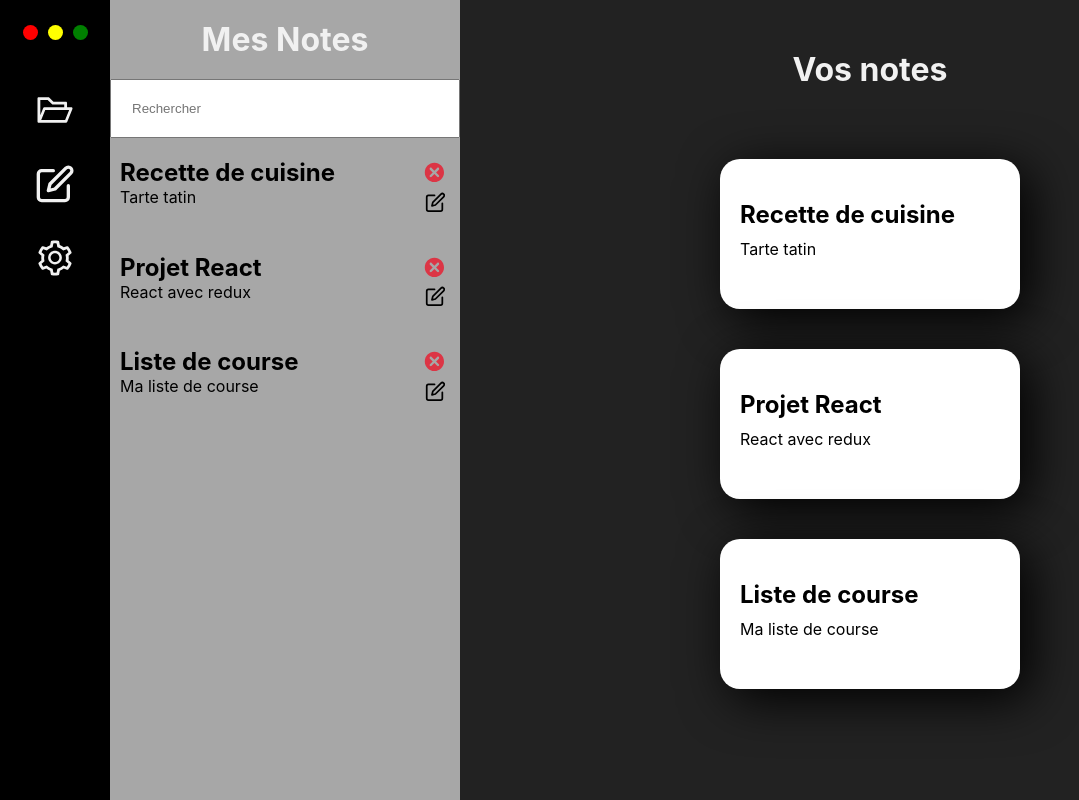
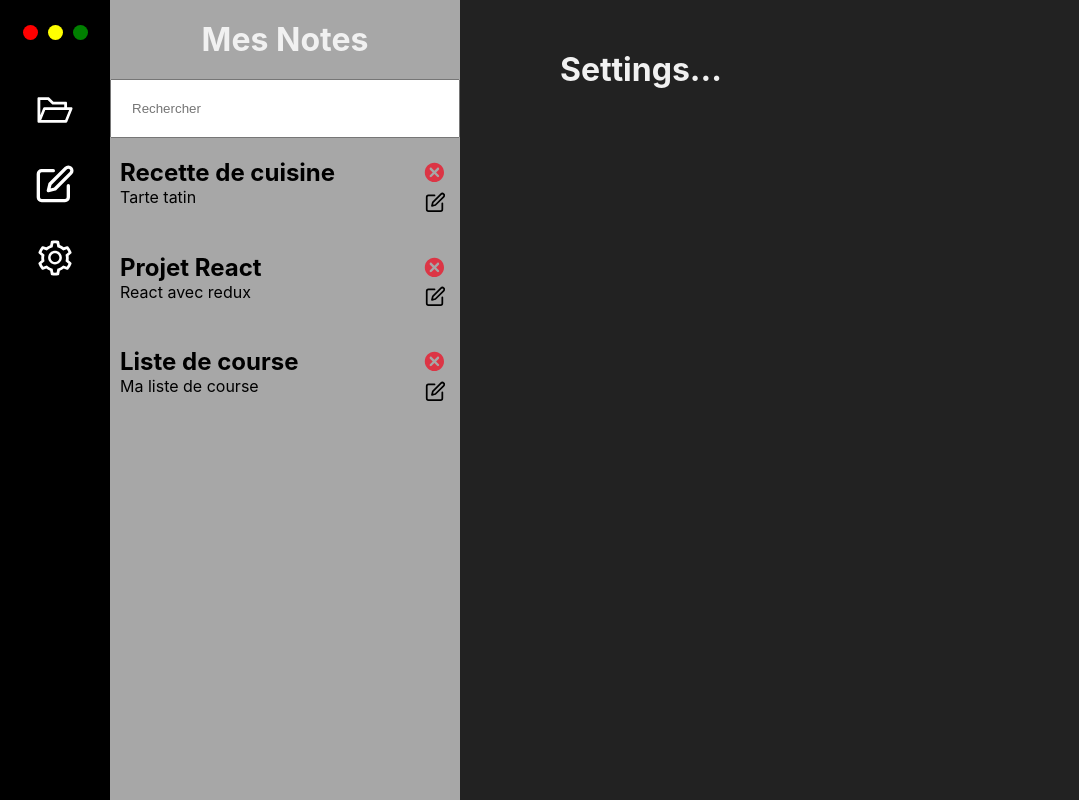
Before and after one commit to Keongy/app-note, a React (Create React App) app: page /reglages in a window 1280 px wide. Before the commit this address led to /. Shown: the whole page, without its empty margins (0-1079 px from the left). Built offline with nearby package versions, Linux system fonts and the light colour scheme.

Commit message:
add searchFilter and link for navigation

```diff
--- a/src/App.js
+++ b/src/App.js
@@ -4,6 +4,7 @@ import Edit from './components/edit';
 import Error from './components/error';
 import LeftSide from './components/leftSide';
 import Main from './components/main';
+import Setting from './components/setting';
 import './index.css'
 
 function App() {
@@ -15,6 +16,7 @@ function App() {
       <Routes>
         <Route path='/' element={<Main />} />
         <Route path='/editer' element={<Edit />} />
+        <Route path='/reglages' element={<Setting />} />
         <Route path='/note/:id' element={<DisplayNote />} />
         <Route path='*' element={<Error />} />
       </Routes>
--- a/src/components/navBarVertival/index.js
+++ b/src/components/navBarVertival/index.js
@@ -2,10 +2,9 @@ import React from 'react';
 import './navBarVertical.css'
 import { AiOutlineFolderOpen, AiOutlineSetting } from "react-icons/ai";
 import { FiEdit } from "react-icons/fi";
-import { useNavigate } from 'react-router-dom';
+import { Link } from 'react-router-dom';
 
 const NavBarVertical = () => {
-    const navigate = useNavigate()
     return (
         <div className="nav-vertical">
             <div className="dot">
@@ -15,15 +14,17 @@ const NavBarVertical = () => {
                     <li></li>
                 </ul>
             </div>
-            <div className="icon-folder" onClick={() => navigate('/')}>
-                <AiOutlineFolderOpen size="2.5em" />
-            </div>
-            <div className="icon-edit" onClick={() => navigate('/editer')}>
-                <FiEdit size="2.5em" />
-            </div>
-            <div className="icon-setting" onClick={() => navigate('/reglage')}>
-                <AiOutlineSetting size="2.5em" />
-            </div>
+            <ul>
+                <li className="icon-folder">
+                    <Link to='/'><AiOutlineFolderOpen size="2.5em" /></Link>
+                </li>
+                <li className="icon-edit">
+                    <Link to='/editer'><FiEdit size="2.5em" /></Link>
+                </li>
+                <li className="icon-setting">
+                    <Link to='/reglages'><AiOutlineSetting size="2.5em" /></Link>
+                </li>
+            </ul>
         </div>
     );
 };
--- a/src/components/navBarVertival/navBarVertical.css
+++ b/src/components/navBarVertival/navBarVertical.css
@@ -2,6 +2,10 @@
     height: 100%;
     width: 110px;
     background-color: black;
+}
+
+.nav-vertical a {
+    color: white;
 }
 
 .dot {
--- /dev/null
+++ b/src/components/setting/index.js
@@ -0,0 +1,12 @@
+import React from 'react';
+import './setting.css'
+
+const Setting = () => {
+    return (
+        <div className='container'>
+            <h1>Settings...</h1>
+        </div>
+    );
+};
+
+export default Setting;
--- a/src/components/sideNote/index.js
+++ b/src/components/sideNote/index.js
@@ -1,5 +1,5 @@
-import React from 'react';
-import { useSelector, useDispatch } from 'react-redux';
+import React, { useEffect, useState } from 'react';
+import { useSelector } from 'react-redux';
 import { useNavigate } from 'react-router-dom';
 import Note from '../note';
 import './sideNote.css'
@@ -7,8 +7,20 @@ import './sideNote.css'
 const SideNote = () => {
     const navigate = useNavigate()
     const notes = useSelector(state => state.note)
+    const [notesList, setNotesList] = useState(notes)
+
+    useEffect(() => {
+        setNotesList(notes)
+    }, [notes])
 
 
+
+    const handleFilter = e => {
+        const stateCopy = [...notes]
+        const search = stateCopy.filter(item => item.title.toLowerCase().includes(e.target.value.toLowerCase()))
+
+        setNotesList(search)
+    }
 
     return (
         <div className="side-note">
@@ -16,9 +28,9 @@ const SideNote = () => {
                 <h1>Mes Notes</h1>
             </div>
             <div className="side-note-body">
-                <input type="text" placeholder='Rechercher' />
+                <input type="text" placeholder='Rechercher' onChange={handleFilter} />
                 <ul>
-                    {notes.map(item => {
+                    {notesList.map(item => {
                         return <li key={item.id} onClick={() => navigate(`/note/${item.id}`)}>
                             <Note
                                 title={item.title}
```
Also changed, not shown: src/components/setting/setting.css (added).
